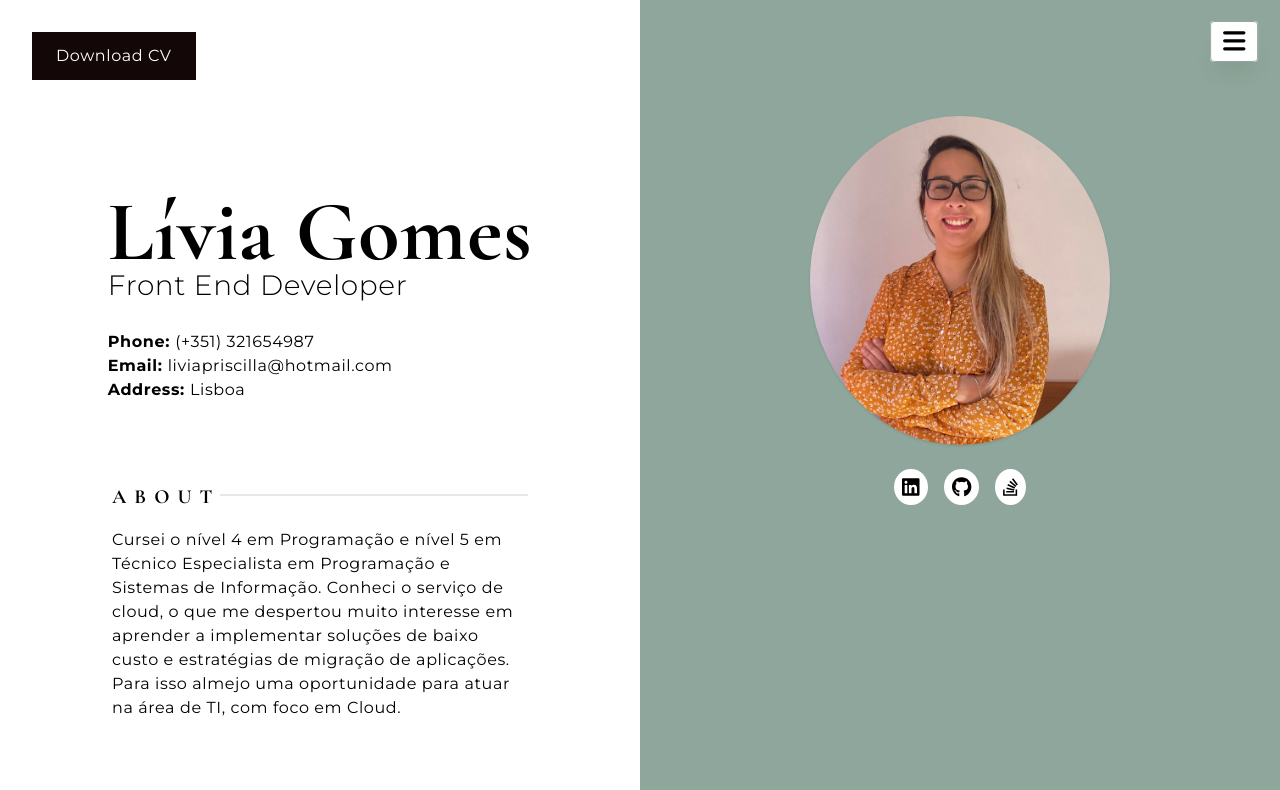
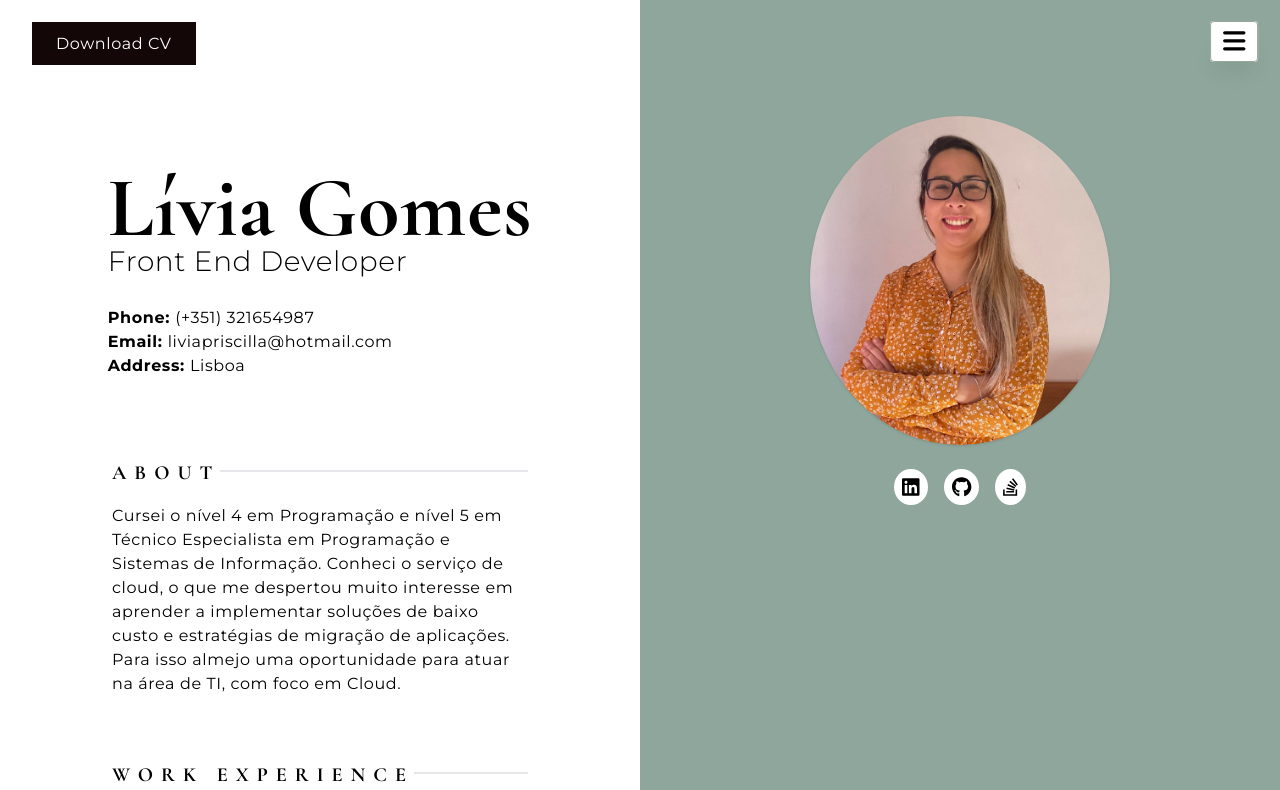
Before and after one commit to Livia89/TCC-EscolaDaNuvem, a React (Vite) app: page / in a window 1280 px wide. Shown: the top 790 px of the page. Built offline with nearby package versions, Linux system fonts and the light colour scheme.

Commit message:
print CV

```diff
--- a/src/components/CurriculumVitae.tsx
+++ b/src/components/CurriculumVitae.tsx
@@ -22,6 +22,7 @@ function CurriculumVitae({ data }: CVProps): React.ReactElement {
     job,
     email,
     address,
+    cvPath,
     education,
     workExperience,
     skills,
@@ -32,11 +33,14 @@ function CurriculumVitae({ data }: CVProps): React.ReactElement {
   return (
     <div className="p-8 bg-white ">
       <div className="mb-8">
-        <button className="bg-[#140707] hover:bg-gray-100 hover:shadow hover:text-[#140707] text-white px-6 py-3 transition-colors ease ">
+        <a
+          href="html-standard.pdf"
+          download={cvPath}
+          className="bg-[#140707] hover:bg-gray-100 hover:shadow hover:text-[#140707] text-white px-6 py-3 transition-colors ease "
+        >
           Download CV
-        </button>
+        </a>
       </div>
-
       <div className="flex justify-center flex-col items-center transform  transition-all scroll-smooth">
         <div className="my-16 ">
           <div className="my-6">
@@ -68,7 +72,10 @@ function CurriculumVitae({ data }: CVProps): React.ReactElement {
           <div>
             <Title title="Work Experience" color="#8ea69b" />
             {workExperience.map((each: WorkExperience, index: number) => (
-              <div className="flex flex-col space-y-2 my-4"  key={index * Math.random()+1}>
+              <div
+                className="flex flex-col space-y-2 my-4"
+                key={index * Math.random() + 1}
+              >
                 <div className="flex flex-col">
                   <b className="text-sm">{each.date}</b>
                   <b className="text-[15px]">{each.company}</b>
@@ -78,11 +85,13 @@ function CurriculumVitae({ data }: CVProps): React.ReactElement {
               </div>
             ))}
           </div>
-
           <div>
             <Title title="Education" color="#8ea69b" />
             {education.map((each: Education, index: number) => (
-              <div className="flex flex-col space-y-2 my-4" key={index * Math.random()+1}>
+              <div
+                className="flex flex-col space-y-2 my-4"
+                key={index * Math.random() + 1}
+              >
                 <div className="flex flex-col">
                   <b className="text-sm">{each.date}</b>
                   <b className="text-[15px]">{each.name}</b>
@@ -92,13 +101,11 @@ function CurriculumVitae({ data }: CVProps): React.ReactElement {
               </div>
             ))}
           </div>
-
           <div>
             <Title title="Skills & Expertise" color="#8ea69b" />
             <div className="flex-wrap">
               {skills.map((skill, index: number) => (
-                <div className="inline-block" key={index * Math.random()+1}>
-
+                <div className="inline-block" key={index * Math.random() + 1}>
                   <span className="text-sm ">{skill}</span>{" "}
                   {index !== skills.length - 1 && (
                     <span className="mx-2">•</span>
@@ -112,5 +119,4 @@ function CurriculumVitae({ data }: CVProps): React.ReactElement {
     </div>
   );
 }
-
 export default CurriculumVitae;
```
